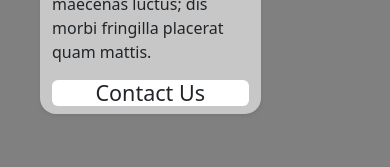
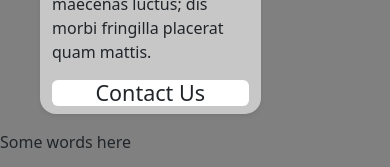
Before and after one commit to Stivers-A/bootstrapPractice, a React (Vite) app: page / in a window 390 px wide. Shown: the part 2025-2192 px from the top of the page. Built offline with nearby package versions, Linux system fonts and the light colour scheme.

Commit message:
background is now full screen & footer on bottom mobile & desktop

```diff
--- a/index.html
+++ b/index.html
@@ -1,13 +1,13 @@
 <!doctype html>
-<html lang="en">
+<html lang="en" class="fullscreen-element">
   <head>
     <meta charset="UTF-8" />
-    <link rel="icon" type="image/svg+xml" href="/vite.svg" />
-    <meta name="viewport" content="width=device-width, initial-scale=1.0" />
+    <link rel="stylesheet" href="/src/index.css" />
+    <meta name="viewport" content="width=device-width, initial-scale=1, maximum-scale=1">
     <title>Vite + React + Bootstrap</title>
   </head>
   <body>
-    <div id="root"></div>
-    <script type="module" src="/src/main.jsx"></script>
+    <div id="root" ></div>
+    <script class="main" type="module" src="/src/main.jsx"></script>
   </body>
 </html>
--- a/src/App.css
+++ b/src/App.css
@@ -1,3 +1,11 @@
+html, body {
+    position: relative;
+    min-height: 100%;
+    width: 100%;
+    margin:0;
+    padding:0;
+    }
+
 h2{ color: gray;}
 h2:hover {
     color: #fff ;
@@ -10,7 +18,10 @@ h2:hover {
 }
 #background{
     background-color: gray;
-}
+    min-height: 100vh;
+    width: 100vw;
+  }
+
 * {
     margin: 0;
     padding: 0;
@@ -23,3 +34,12 @@ h2:hover {
     color: aliceblue !important;
     box-shadow:  0.05em 0.05rem 0.05rem black;
 }
+
+
+#pageFooter{
+left:0;
+bottom:0;
+right:0;
+position:absolute;
+padding-top: 60px;
+}
--- a/src/App.jsx
+++ b/src/App.jsx
@@ -2,10 +2,12 @@ import "bootstrap/dist/css/bootstrap.css";
 import "./App.css";
 function App() {
   return (
-    <>
-      <div id="background">
-        <div id="pageHeader" className="container-fluid px-0 sticky-top">
-          <nav className="shadow-lg navbar sticky-top navbar-expand-lg navbar-dark bg-dark">
+
+
+      <body>
+        <div id="background" className="mw-100 mh-100" >
+          <div id="pageHeader" className="container-fluid px-0 sticky-top mw-100 mh-100">
+            <nav className="shadow-lg navbar sticky-top navbar-expand-lg navbar-dark bg-dark ">
               <a className="navbar-brand px-2" href="#">
                 <h1>Brand Name</h1>
               </a>
@@ -51,17 +53,19 @@ function App() {
                     Free Plan
                   </h3>
                   <p>
-                  Lorem ipsum odor amet, consectetuer adipiscing elit. Cras amet
-                  mauris ultricies cubilia finibus hendrerit elit fames. Maximus
-                  litora mollis vestibulum fames sodales. Posuere litora
-                  ultrices diam pellentesque cras sagittis hac finibus molestie.
-                  Phasellus dis metus senectus enim ex efficitur cubilia nostra.
-                  Dictum habitasse fames, nostra quam facilisis elementum
-                  maximus. Pharetra aliquam sit, semper lectus ex varius. Lorem
-                  condimentum vehicula cubilia convallis libero commodo; ut
-                  praesent.
+                    Lorem ipsum odor amet, consectetuer adipiscing elit. Cras
+                    amet mauris ultricies cubilia finibus hendrerit elit fames.
+                    Maximus litora mollis vestibulum fames sodales. Posuere
+                    litora ultrices diam pellentesque cras sagittis hac finibus
+                    molestie. Phasellus dis metus senectus enim ex efficitur
+                    cubilia nostra. Dictum habitasse fames, nostra quam
+                    facilisis elementum maximus. Pharetra aliquam sit, semper
+                    lectus ex varius. Lorem condimentum vehicula cubilia
+                    convallis libero commodo; ut praesent.
                   </p>
-                <h4 className="clickMe text-center align-bottom container-flex border border-0 rounded bg-white">Free Sign up</h4>
+                  <h4 className="clickMe text-center align-bottom container-flex border border-0 rounded bg-white">
+                    Free Sign up
+                  </h4>
                 </div>
                 <div className="col-sm shadow-sm px-o mx-1 display border border-0 rounded-4 d-flex flex-column justify-content-between">
                   <h3 className="text-center container-flex border border-0 rounded bg-info  my-2">
@@ -76,10 +80,12 @@ function App() {
                     aptent ante. Litora cursus tincidunt donec auctor nullam
                     lacinia. Dictum dis commodo tortor tincidunt fusce tempor
                     tempor maximus. Sed blandit semper morbi feugiat phasellus
-                  habitant orci convallis. Erat auctor nulla ullamcorper tempor
-                  dis hendrerit habitant nisl arcu.
+                    habitant orci convallis. Erat auctor nulla ullamcorper
+                    tempor dis hendrerit habitant nisl arcu.
                   </p>
-                <h4 className="clickMe text-center align-bottom container-flex border border-0 rounded bg-white">Start Now</h4>
+                  <h4 className="clickMe text-center align-bottom container-flex border border-0 rounded bg-white">
+                    Start Now
+                  </h4>
                 </div>
                 <div className="col-sm shadow-sm px-o mx-1 display border border-0 rounded-4 d-flex flex-column justify-content-between">
                   <h3 className="text-center container-flex border border-0 rounded bg-info  my-2">
@@ -89,13 +95,15 @@ function App() {
                     Lorem ipsum odor amet, consectetuer adipiscing elit. Felis
                     vivamus magnis convallis luctus enim natoque parturient.
                     Hendrerit faucibus eros per euismod imperdiet. Vitae platea
-                  primis ligula; lacinia libero tincidunt. Morbi purus imperdiet
-                  arcu sollicitudin phasellus himenaeos nisl mauris luctus.
-                  Tempor malesuada arcu pellentesque risus morbi. Venenatis
-                  eleifend maecenas luctus; dis morbi fringilla placerat quam
-                  mattis.
+                    primis ligula; lacinia libero tincidunt. Morbi purus
+                    imperdiet arcu sollicitudin phasellus himenaeos nisl mauris
+                    luctus. Tempor malesuada arcu pellentesque risus morbi.
+                    Venenatis eleifend maecenas luctus; dis morbi fringilla
+                    placerat quam mattis.
                   </p>
-                <h4 className="clickMe text-center align-bottom container-flex border border-0 rounded bg-white">Contact Us</h4>
+                  <h4 className="clickMe text-center align-bottom container-flex border border-0 rounded bg-white">
+                    Contact Us
+                  </h4>
                 </div>
               </div>
             </div>
@@ -106,9 +114,12 @@ function App() {
               <p>Some words here</p>
             </div>
           </div>
-        <div id="pageFooter"></div>
+          <div id="pageFooter" className=" footer ">
+            <p>Some words here</p>
           </div>
-    </>
+        </div>
+      </body>
+
   );
 }
 
--- a/src/index.css
+++ b/src/index.css
@@ -0,0 +1,8 @@
+html, body, #root {
+  min-height: 100vh !important;
+}
+.main {
+  width: 100%;
+    margin:0;
+    padding:0;
+}
```
Lines whose indentation alone changed are shown as unchanged.
